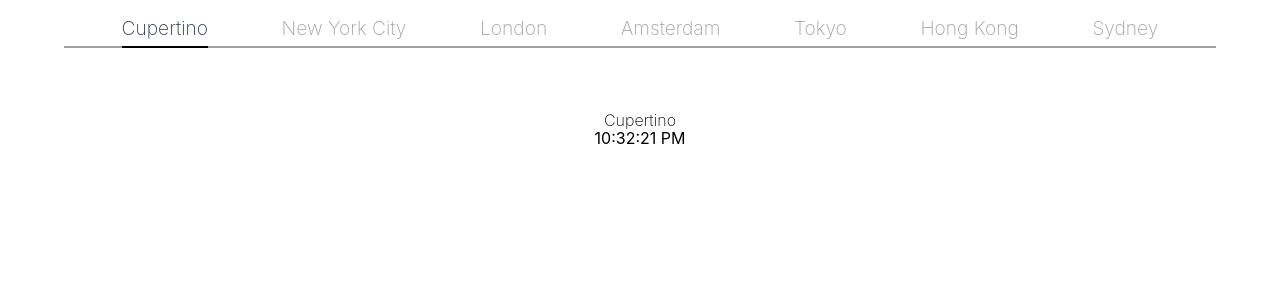
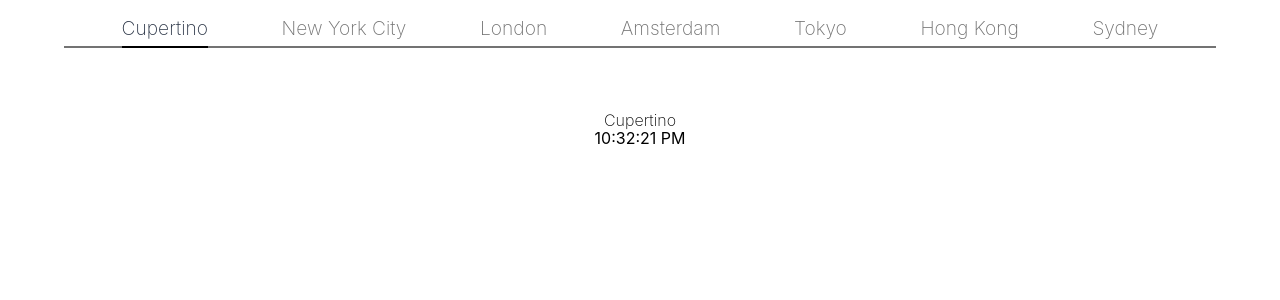
Before and after one commit to bclonan/loc-nav-bar, a Vue app: page / in a window 1280 px wide. Shown: the top 300 px of the page. Built offline with nearby package versions, Linux system fonts and the light colour scheme.

Commit message:
Accessability
Added content landmark

```diff
--- a/src/App.vue
+++ b/src/App.vue
@@ -6,7 +6,7 @@
       @updateLocationSelection="changeLocation"
     >
       <template v-slot:clock>
-        <div class="clockWrapper" v-show="selectedTime">
+        <div class="clockWrapper" role="contentinfo" v-show="selectedTime">
           <p class="header">{{ selectedLocation }}</p>
           <p class="currentTime">{{ selectedTime }}</p>
         </div></template
--- a/src/styles/_colors.scss
+++ b/src/styles/_colors.scss
@@ -1,3 +1,3 @@
 $activeBlue: hsl(217, 71%, 53%) !default;
 $darkGray: #2d3748;
-$lightGray: #a2a2a2;
+$lightGray: #737373;
```
